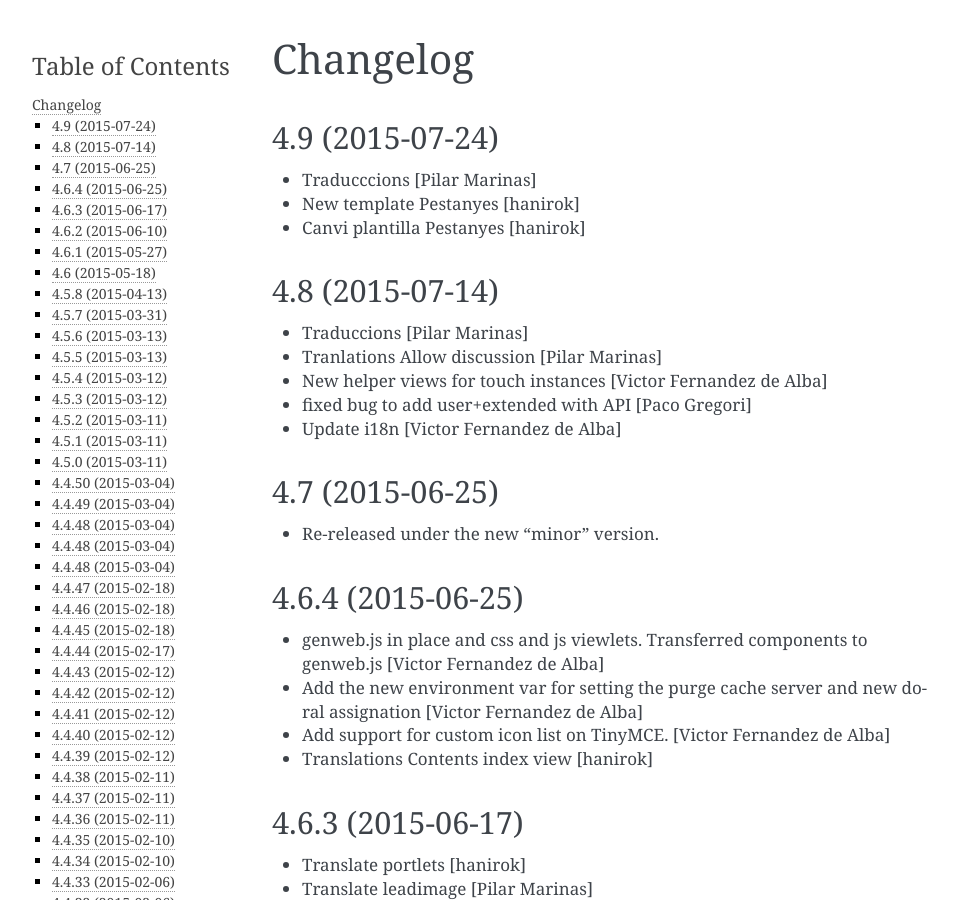
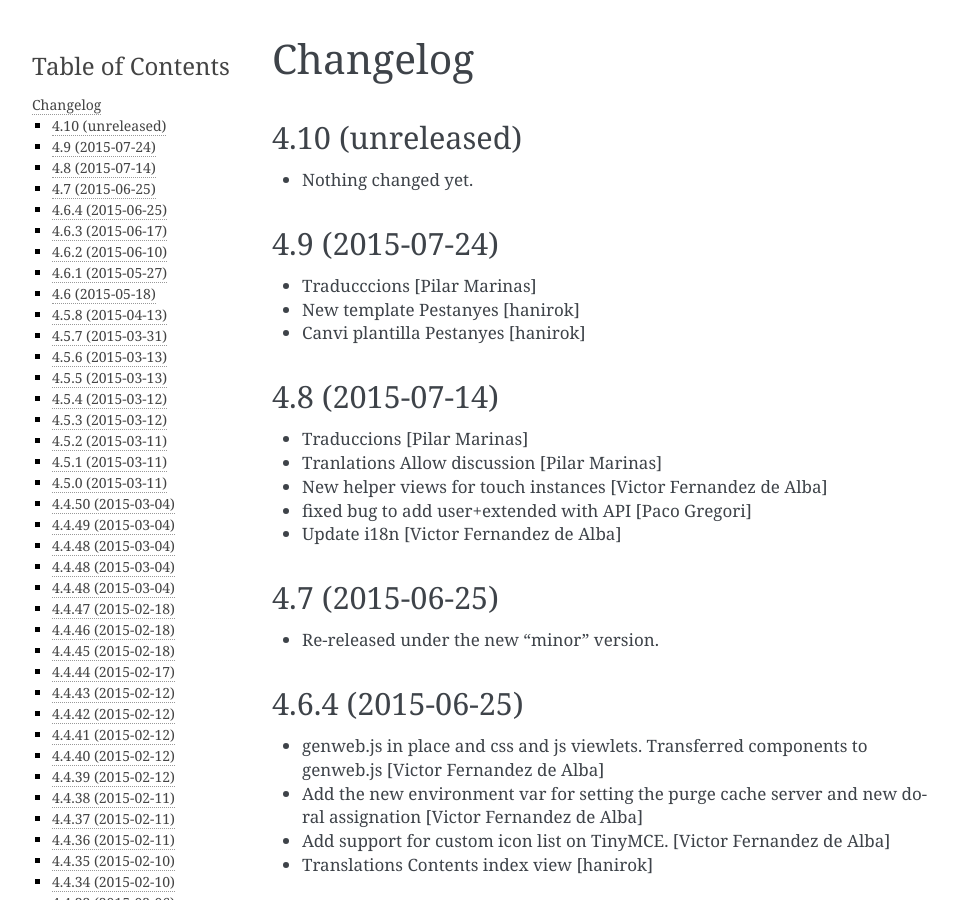
Before and after one commit to UPCnet/genweb.core, a Sphinx documentation site: the page built from docs/HISTORY.rst, in a window 1280 px wide and 900 px high. Shown: the whole window, without its empty margins (148-1106 px from the left). Built offline with Sphinx 7.4.7, drawn with Linux system fonts in a browser that asks for light colours.

Commit message:
Back to development: 4.10

```diff
--- a/docs/HISTORY.rst
+++ b/docs/HISTORY.rst
@@ -1,5 +1,11 @@
 Changelog
 =========
+
+4.10 (unreleased)
+-----------------
+
+- Nothing changed yet.
+
 
 4.9 (2015-07-24)
 ----------------
--- a/setup.py
+++ b/setup.py
@@ -1,7 +1,7 @@
 from setuptools import setup, find_packages
 import os
 
-version = '4.9'
+version = '4.10.dev0'
 
 README = open('README.rst').read()
 HISTORY = open(os.path.join('docs', 'HISTORY.rst')).read()
```
